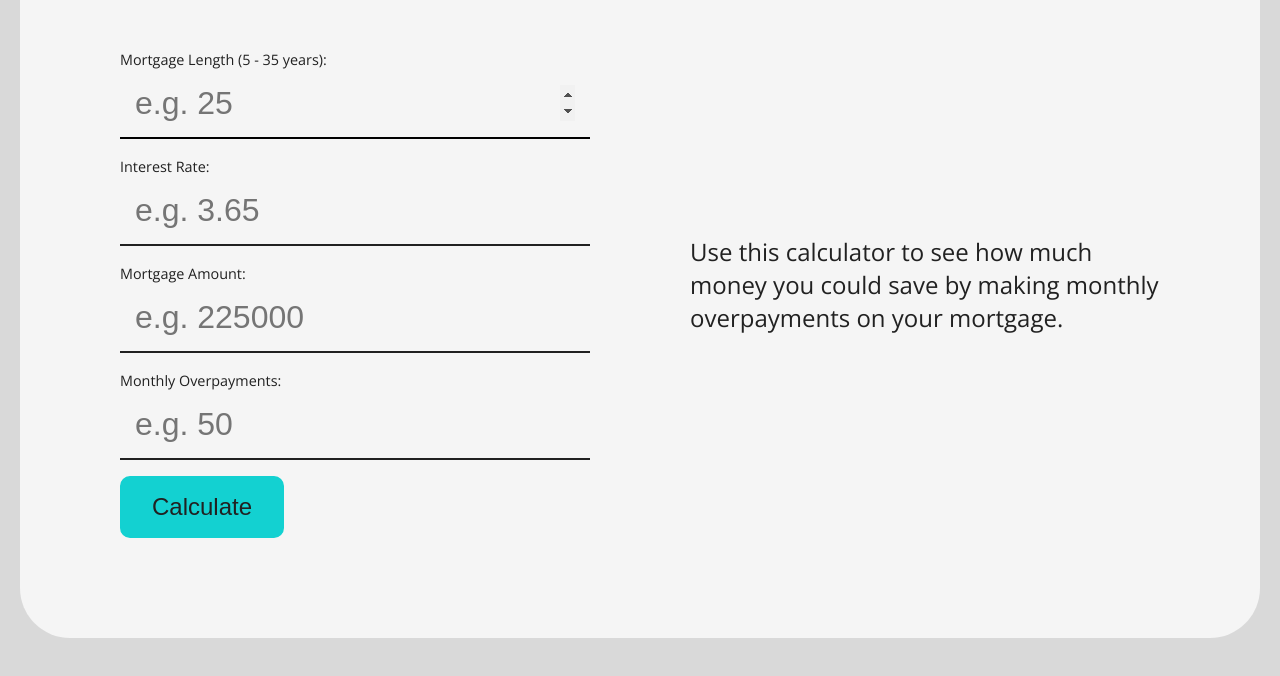
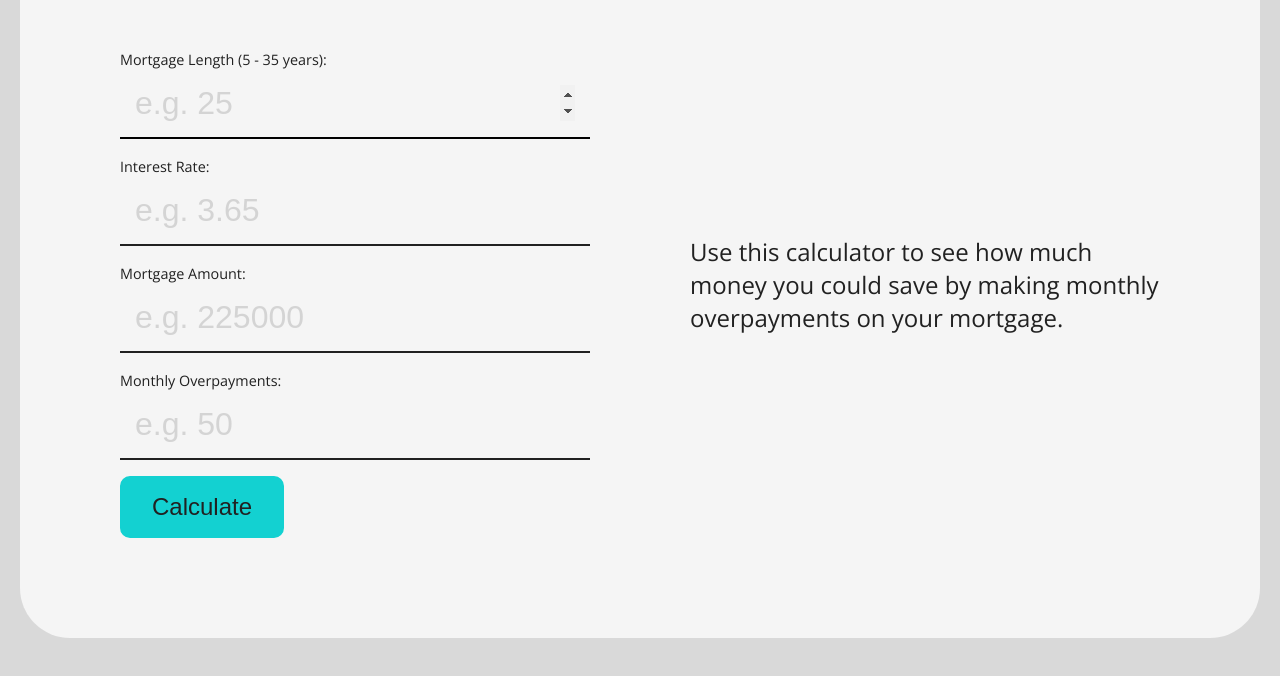
Before and after one commit to hughcollier/mortgageCalc, a website built with webpack: page src/template.html in a window 1280 px wide. Shown: the part 144-820 px from the top of the page. Built offline with nearby package versions, Linux system fonts and the light colour scheme.

Commit message:
Added styles for placeholder values

```diff
--- a/src/style.scss
+++ b/src/style.scss
@@ -5,6 +5,7 @@ $highlight: #13d1d1;
 $background: #180048;
 $light_text: #e2def9;
 $light_error: #f59b9b;
+$form_placeholder: rgba(19, 209, 209, 0.25);
 
 body {
 	background-color: $background;
@@ -53,14 +54,20 @@ body {
 				background-color: $light_error;
 				color: red;
 				border-bottom-color: red;
-
 			}
 
-		}
+			&::placeholder {
+				color: $form_placeholder;
+			}
 
-		input:focus {
-			color:white;
-			border-bottom-color: white;
+			&.form-error::placeholder {
+				color: red;
+			}
+
+			&:focus {
+				color:white;
+				border-bottom-color: white;
+			}
 		}
 
 		p span {
@@ -96,6 +103,8 @@ $highlight_light: #13d1d1;
 $background_light: #d9d9d9 ;
 $dark_text: #212121;
 $light_error: #ffdede;
+$form_placeholder_light: #cccc;
+
 
 
 
@@ -143,14 +152,19 @@ body.light-theme {
 				border-bottom-color: red;
 			}
 
+			&::placeholder {
+				color: $form_placeholder_light;
+			}
 
-		}
+			&.form-error::placeholder {
+				color: red;
+			}
 
+			&:focus {
+				color:black;
+				border-bottom-color: black;
+			}
 
-
-		input:focus {
-			color:black;
-			border-bottom-color: black;
 		}
 
 		p span {
@@ -171,9 +185,6 @@ body.light-theme {
 			background-color: $highlight_light;
 			color: $dark_text;
 		}
-
-
-
 
 
 }
```
